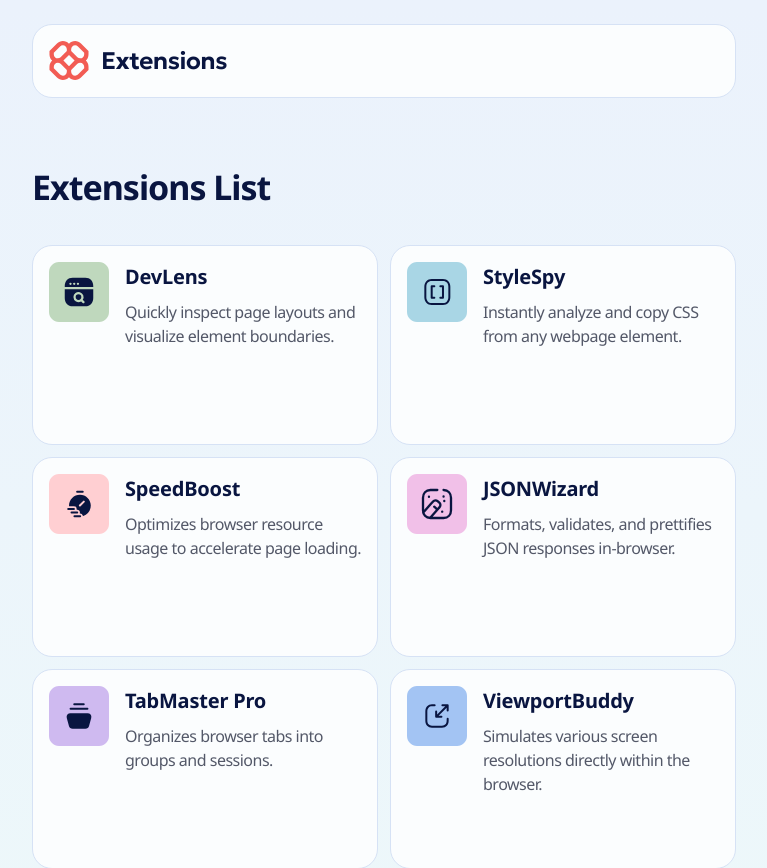
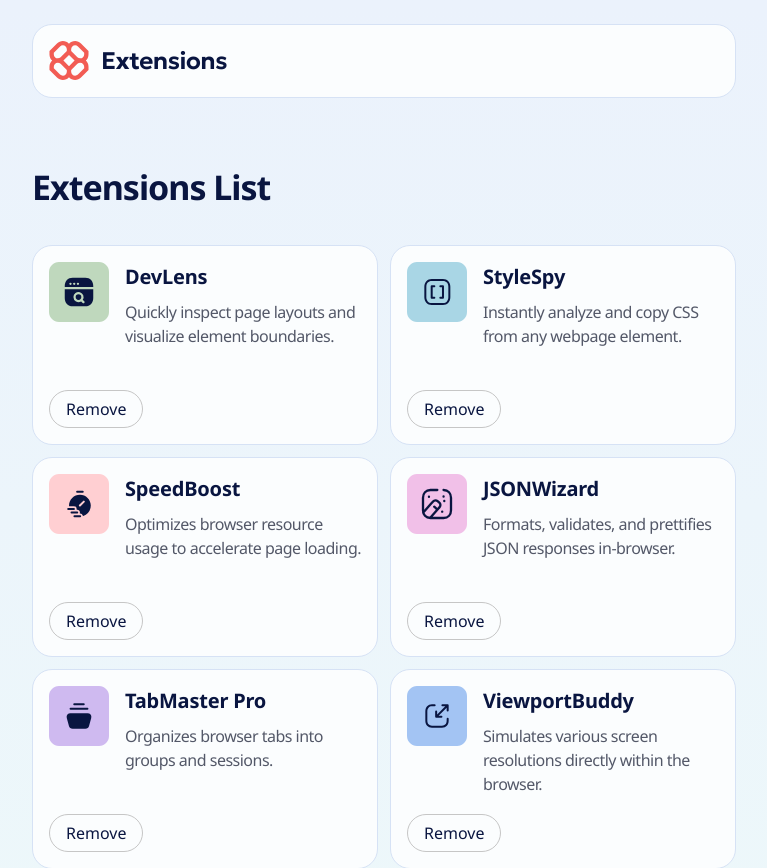
Before and after one commit to SirTurboPascal/tp-browser-extension-manager, a Next.js app: page / in a window 1280 px wide. Shown: the top 868 px of the page, without its empty margins (256-1023 px from the left). Built offline with nearby package versions, Linux system fonts and the light colour scheme.

Commit message:
Adds Button component

```diff
--- /dev/null
+++ b/src/components/Button.tsx
@@ -0,0 +1,15 @@
+import { ReactNode } from 'react';
+
+type Props = {
+	children: ReactNode;
+
+	onClick: () => void;
+};
+
+export default function ({ children, onClick }: Props) {
+	return (
+		<button className='dark:text-neutral-0 h-[38px] cursor-pointer rounded-full border-[1px] border-neutral-300 px-200 text-neutral-900 select-none dark:border-neutral-600' onClick={onClick}>
+			{children}
+		</button>
+	);
+}
--- a/src/components/Extension.tsx
+++ b/src/components/Extension.tsx
@@ -1,16 +1,20 @@
 import Image from 'next/image';
+
+import Button from '@/components/Button';
 
 import { IExtension } from '@/model/interfaces/IExtension';
 
 type Props = {
 	extension: IExtension;
+
+	onRemove: (id: string) => void;
 };
 
-export default function ({ extension }: Props) {
-	const { description, imageUrl, name } = extension;
+export default function ({ extension, onRemove }: Props) {
+	const { description, id, imageUrl, name } = extension;
 
 	return (
-		<div className='bg-neutral-0 rounded-20 flex h-[200px] flex-col border-[1px] border-neutral-200 p-200 dark:border-neutral-600 dark:bg-neutral-800'>
+		<div className='bg-neutral-0 rounded-20 flex h-[200px] flex-col justify-between border-[1px] border-neutral-200 p-200 dark:border-neutral-600 dark:bg-neutral-800'>
 			<div className='flex flex-row gap-200'>
 				<div className='relative size-[60px] shrink-0'>
 					<Image alt={`Logo of ${name}`} src={imageUrl} fill unoptimized />
@@ -21,6 +25,10 @@ export default function ({ extension }: Props) {
 					<p className='text-[16px] -tracking-[0.5px] text-neutral-600 dark:text-neutral-300'>{description}</p>
 				</div>
 			</div>
+
+			<div className='shrink-0'>
+				<Button onClick={() => onRemove(id)}>Remove</Button>
+			</div>
 		</div>
 	);
 }
--- a/src/components/ExtensionsList.tsx
+++ b/src/components/ExtensionsList.tsx
@@ -9,6 +9,17 @@ import { IExtension } from '@/model/interfaces/IExtension';
 
 export default function () {
 	const [extensions, setExtensions] = useState<IExtension[]>([]);
+
+	const handleRemove = (id: string) => {
+		const extension = extensions.find((extension) => extension.id === id);
+		if (extension === undefined) {
+			console.warn(`No extension with id ${id} found.`);
+		}
+
+		if (window.confirm('Are you sure you want to remove this extension?')) {
+			setExtensions(extensions.filter((extension) => extension.id !== id));
+		}
+	};
 
 	useEffect(() => {
 		fetch('/data/browser-extensions.json')
@@ -24,7 +35,7 @@ export default function () {
 
 			<ul className='grid grid-cols-1 gap-150 md:grid-cols-2 lg:grid-cols-3'>
 				{extensions.map((extension) => {
-					return <Extension key={extension.id} extension={extension} />;
+					return <Extension key={extension.id} extension={extension} onRemove={handleRemove} />;
 				})}
 			</ul>
 		</div>
```
